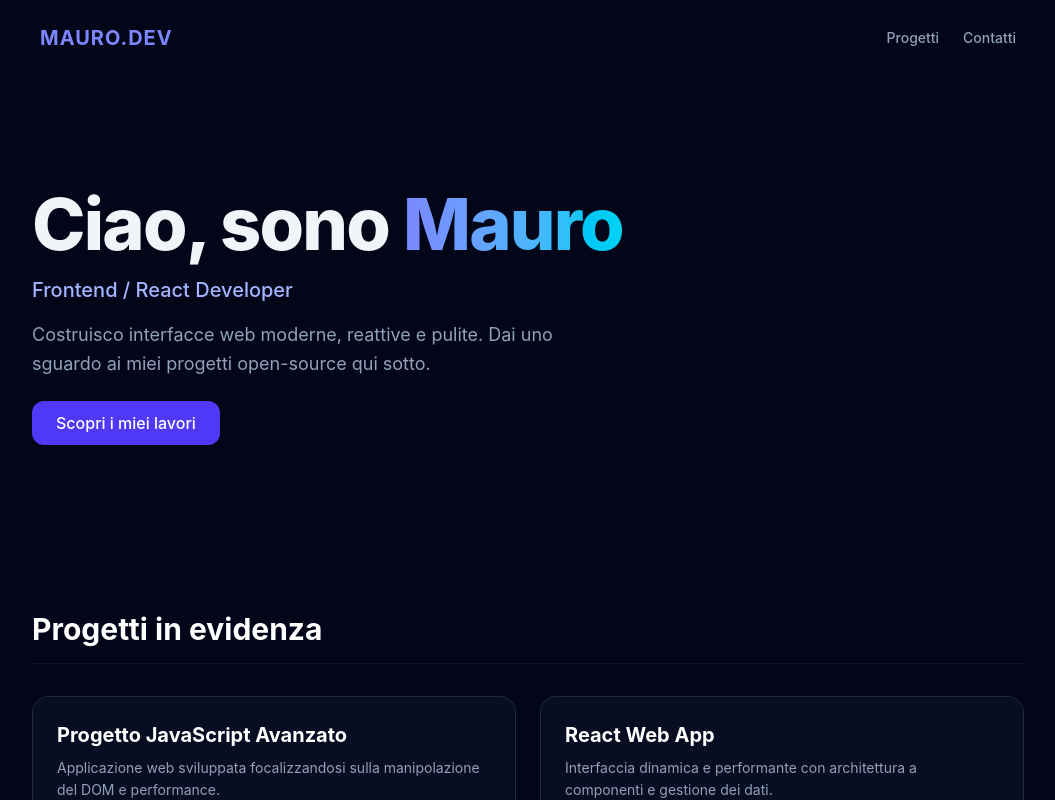
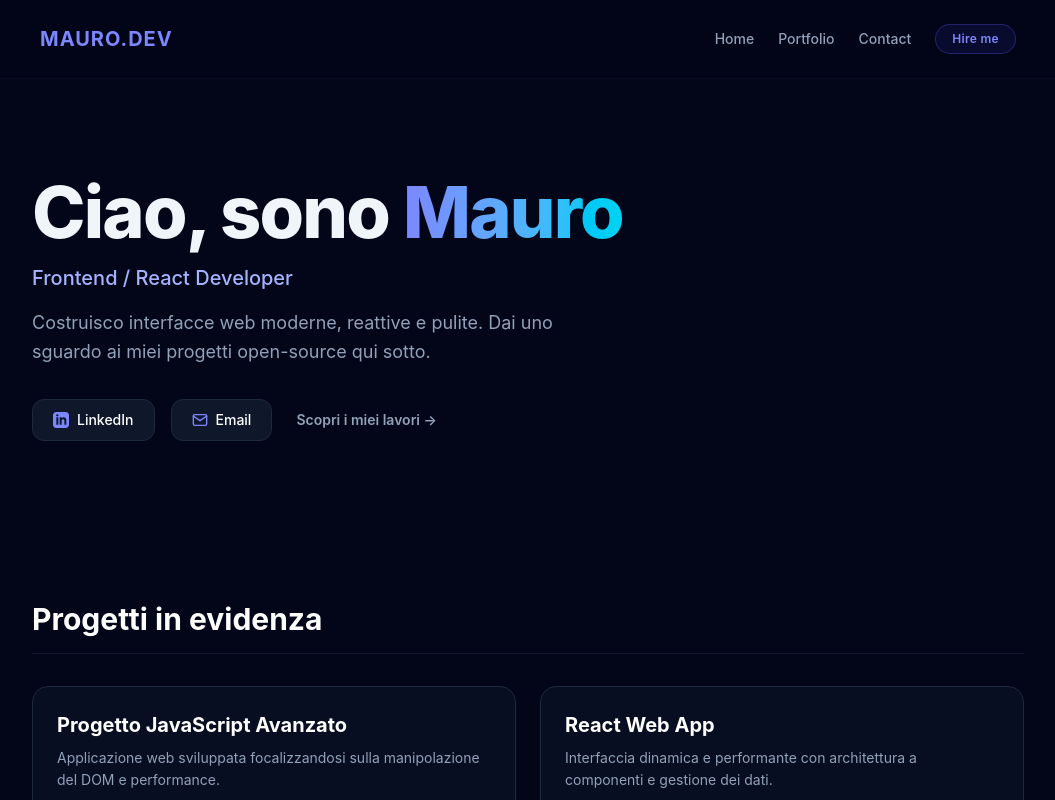
Before and after one commit to MauroZz8/mauro-portfolio, a React (Vite) app: page / in a window 1280 px wide. Shown: the top 800 px of the page, without its empty margins (112-1167 px from the left). Built offline with nearby package versions, Linux system fonts and the light colour scheme.

Commit message:
Aggiunta navbar e pulsanti social

```diff
--- a/src/App.jsx
+++ b/src/App.jsx
@@ -2,11 +2,11 @@ import React from 'react';
 import ProjectCard from './components/ProjectCard.jsx';
 
 function App() {
-const projectsData = [
+  const projectsData = [
     {
       title: "Progetto JavaScript Avanzato",
       description: "Applicazione web sviluppata focalizzandosi sulla manipolazione del DOM e performance.",
-      tags: ["JavaScript", "HTML5", "CSS3"], // Separati da virgola e virgolette
+      tags: ["JavaScript", "HTML5", "CSS3"],
       link: "https://github.com/MauroZz8"
     },
     {
@@ -18,19 +18,34 @@ const projectsData = [
   ];
 
   return (
-    <div className="min-h-screen bg-slate-950 text-slate-100 font-sans">
+    <div id="home" className="min-h-screen bg-slate-950 text-slate-100 font-sans antialiased selection:bg-indigo-500 selection:text-white">
 
-      {/* NAVBAR */}
-      <nav className="p-6 max-w-5xl mx-auto flex justify-between items-center">
-        <div className="text-xl font-bold tracking-wider text-indigo-400">MAURO.DEV</div>
-        <div className="space-x-6 text-sm font-medium text-slate-400">
-          <a href="#progetti" className="hover:text-indigo-400 transition-colors">Progetti</a>
-          <a href="#contatti" className="hover:text-indigo-400 transition-colors">Contatti</a>
+      {/* NAVBAR (Stile Muneeb) */}
+      <nav className="fixed top-0 left-0 right-0 z-50 bg-slate-950/80 backdrop-blur-md border-b border-slate-900/50">
+        <div className="p-6 max-w-5xl mx-auto flex justify-between items-center">
+          <a href="#home" className="text-xl font-bold tracking-wider text-indigo-400 hover:text-indigo-300 transition-colors">
+            MAURO.DEV
+          </a>
+
+          {/* I tuoi nuovi pulsanti di navigazione */}
+          <div className="flex items-center space-x-6 text-sm font-medium text-slate-400">
+            <a href="#home" className="hover:text-indigo-400 transition-colors">Home</a>
+            <a href="#progetti" className="hover:text-indigo-400 transition-colors">Portfolio</a>
+            <a href="#contatti" className="hover:text-indigo-400 transition-colors">Contact</a>
+
+            {/* Pulsante Hire Me in risalto */}
+            <a
+              href="mailto:tuamail@esempio.com" // Metti la tua vera mail qui
+              className="bg-indigo-600/10 text-indigo-400 border border-indigo-500/30 hover:bg-indigo-600 hover:text-white px-4 py-1.5 rounded-full transition-all text-xs font-semibold tracking-wide"
+            >
+              Hire me
+            </a>
+          </div>
         </div>
       </nav>
 
       {/* HERO SECTION */}
-      <header className="max-w-5xl mx-auto px-4 py-28 text-center md:text-left">
+      <header className="max-w-5xl mx-auto px-4 pt-44 pb-24 text-center md:text-left">
         <h1 className="text-5xl md:text-7xl font-extrabold mb-4 tracking-tight">
           Ciao, sono <span className="text-transparent bg-clip-text bg-gradient-to-r from-indigo-400 to-cyan-400">Mauro</span>
         </h1>
@@ -38,13 +53,44 @@ const projectsData = [
         <p className="text-slate-400 text-lg max-w-xl mb-8 leading-relaxed">
           Costruisco interfacce web moderne, reattive e pulite. Dai uno sguardo ai miei progetti open-source qui sotto.
         </p>
-        <a href="#progetti" className="bg-indigo-600 hover:bg-indigo-700 text-white font-medium py-3 px-6 rounded-xl transition-all">
-          Scopri i miei lavori
-        </a>
+
+        {/* Pulsanti di Contatto/Social sotto la descrizione */}
+        <div className="flex flex-wrap gap-4 justify-center md:justify-start items-center">
+          {/* Pulsante LinkedIn */}
+          <a
+            href="https://linkedin.com/in/il-tuo-profilo" // Incolla il link del tuo vero LinkedIn
+            target="_blank"
+            rel="noopener noreferrer"
+            className="bg-slate-900 border border-slate-800 hover:border-indigo-500/50 hover:bg-slate-900/80 text-white font-medium py-2.5 px-5 rounded-xl text-sm transition-all flex items-center gap-2"
+          >
+            {/* Icona Minimal di LinkedIn via SVG */}
+            <svg className="w-4 h-4 text-indigo-400" viewBox="0 0 24 24" fill="currentColor">
+              <path d="M19 0h-14c-2.761 0-5 2.239-5 5v14c0 2.761 2.239 5 5 5h14c2.762 0 5-2.239 5-5v-14c0-2.761-2.238-5-5-5zm-11 19h-3v-11h3v11zm-1.5-12.268c-.966 0-1.75-.79-1.75-1.764s.784-1.764 1.75-1.764 1.75.79 1.75 1.764-.783 1.764-1.75 1.764zm13.5 12.268h-3v-5.604c0-3.368-4-3.113-4 0v5.604h-3v-11h3v1.765c1.396-2.586 7-2.777 7 2.476v6.759z"/>
+            </svg>
+            LinkedIn
+          </a>
+
+          {/* Pulsante Email */}
+          <a
+            href="mailto:tuamail@esempio.com" // Metti la tua vera mail qui
+            className="bg-slate-900 border border-slate-800 hover:border-indigo-500/50 hover:bg-slate-900/80 text-white font-medium py-2.5 px-5 rounded-xl text-sm transition-all flex items-center gap-2"
+          >
+            {/* Icona Busta Mail */}
+            <svg className="w-4 h-4 text-indigo-400" viewBox="0 0 24 24" fill="none" stroke="currentColor" strokeWidth="2" strokeLinecap="round" strokeLinejoin="round">
+              <path d="M4 4h16c1.1 0 2 .9 2 2v12c0 1.1-.9 2-2 2H4c-1.1 0-2-.9-2-2V6c0-1.1.9-2 2-2z"></path>
+              <polyline points="22,6 12,13 2,6"></polyline>
+            </svg>
+            Email
+          </a>
+
+          <a href="#progetti" className="text-sm font-semibold text-slate-400 hover:text-indigo-400 ml-2 transition-colors">
+            Scopri i miei lavori &rarr;
+          </a>
+        </div>
       </header>
 
       {/* SEZIONE PROGETTI */}
-      <main id="progetti" className="max-w-5xl mx-auto px-4 py-16">
+      <main id="progetti" className="max-w-5xl mx-auto px-4 py-16 scroll-mt-24">
         <h2 className="text-3xl font-bold text-white mb-8 border-b border-slate-900 pb-4">Progetti in evidenza</h2>
 
         <div className="grid grid-cols-1 md:grid-cols-2 gap-6">
@@ -61,7 +107,8 @@ const projectsData = [
       </main>
 
       {/* FOOTER */}
-      <footer id="contatti" className="py-12 text-center text-slate-600 text-sm border-t border-slate-900 mt-20">
+      <footer id="contatti" className="py-16 text-center text-slate-600 text-sm border-t border-slate-900 mt-20 bg-slate-950">
+        <p className="mb-2 text-slate-400 font-medium">Vuoi collaborare? Contattami pure su LinkedIn o via Mail.</p>
         <p>© 2026 Mauro. Sviluppato con React & Tailwind CSS v4.</p>
       </footer>
 
```
